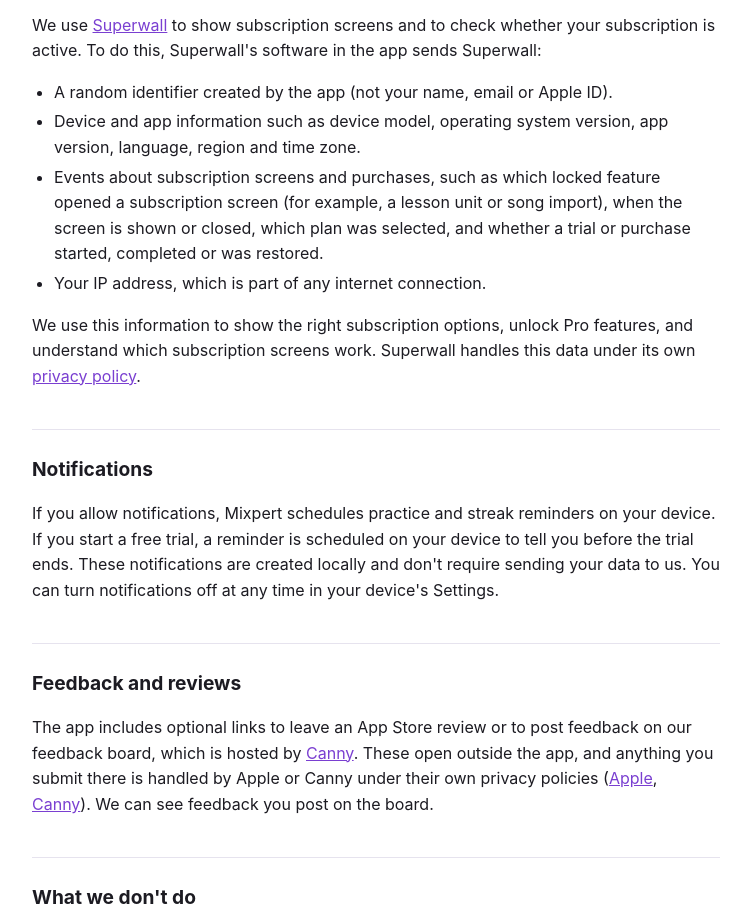
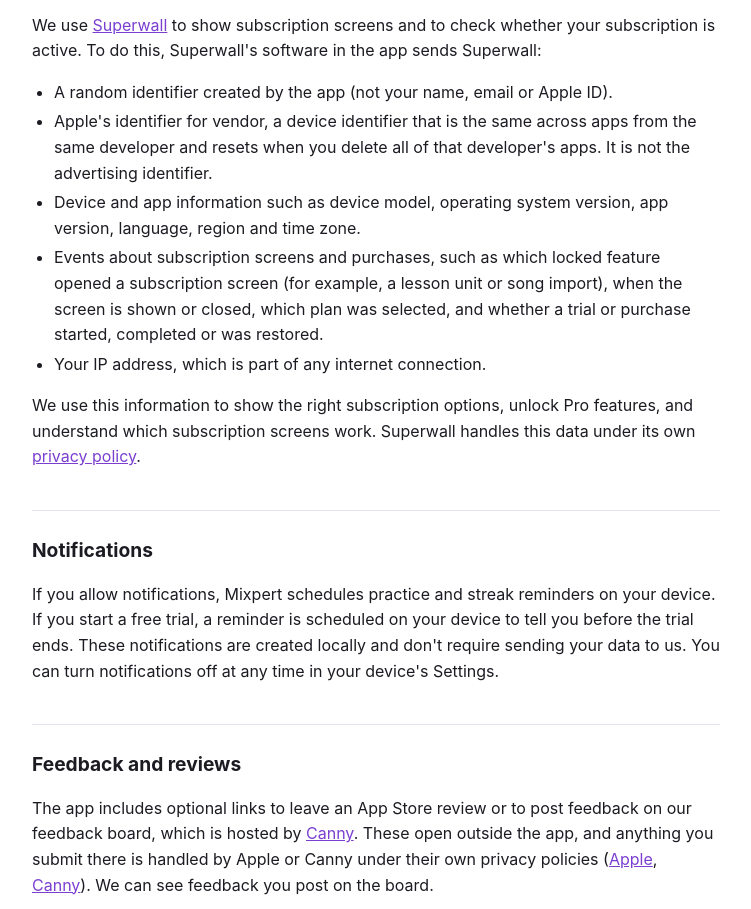
Before and after one commit to JacobYooHandsome/mixpert-legal, a plain HTML site: page privacy/index.html in a window 1280 px wide. Shown: the part 1260-2169 px from the top of the page, without its empty margins (264-1015 px from the left). Drawn offline with Linux system fonts and the light colour scheme.

Commit message:
Disclose identifier for vendor in privacy policy
Co-Authored-By: Claude Opus 5.5 <noreply@anthropic.com>

```diff
--- a/privacy/index.html
+++ b/privacy/index.html
@@ -80,6 +80,7 @@
   <p>We use <a href="https://superwall.com">Superwall</a> to show subscription screens and to check whether your subscription is active. To do this, Superwall's software in the app sends Superwall:</p>
   <ul>
     <li>A random identifier created by the app (not your name, email or Apple ID).</li>
+    <li>Apple's identifier for vendor, a device identifier that is the same across apps from the same developer and resets when you delete all of that developer's apps. It is not the advertising identifier.</li>
     <li>Device and app information such as device model, operating system version, app version, language, region and time zone.</li>
     <li>Events about subscription screens and purchases, such as which locked feature opened a subscription screen (for example, a lesson unit or song import), when the screen is shown or closed, which plan was selected, and whether a trial or purchase started, completed or was restored.</li>
     <li>Your IP address, which is part of any internet connection.</li>
```
